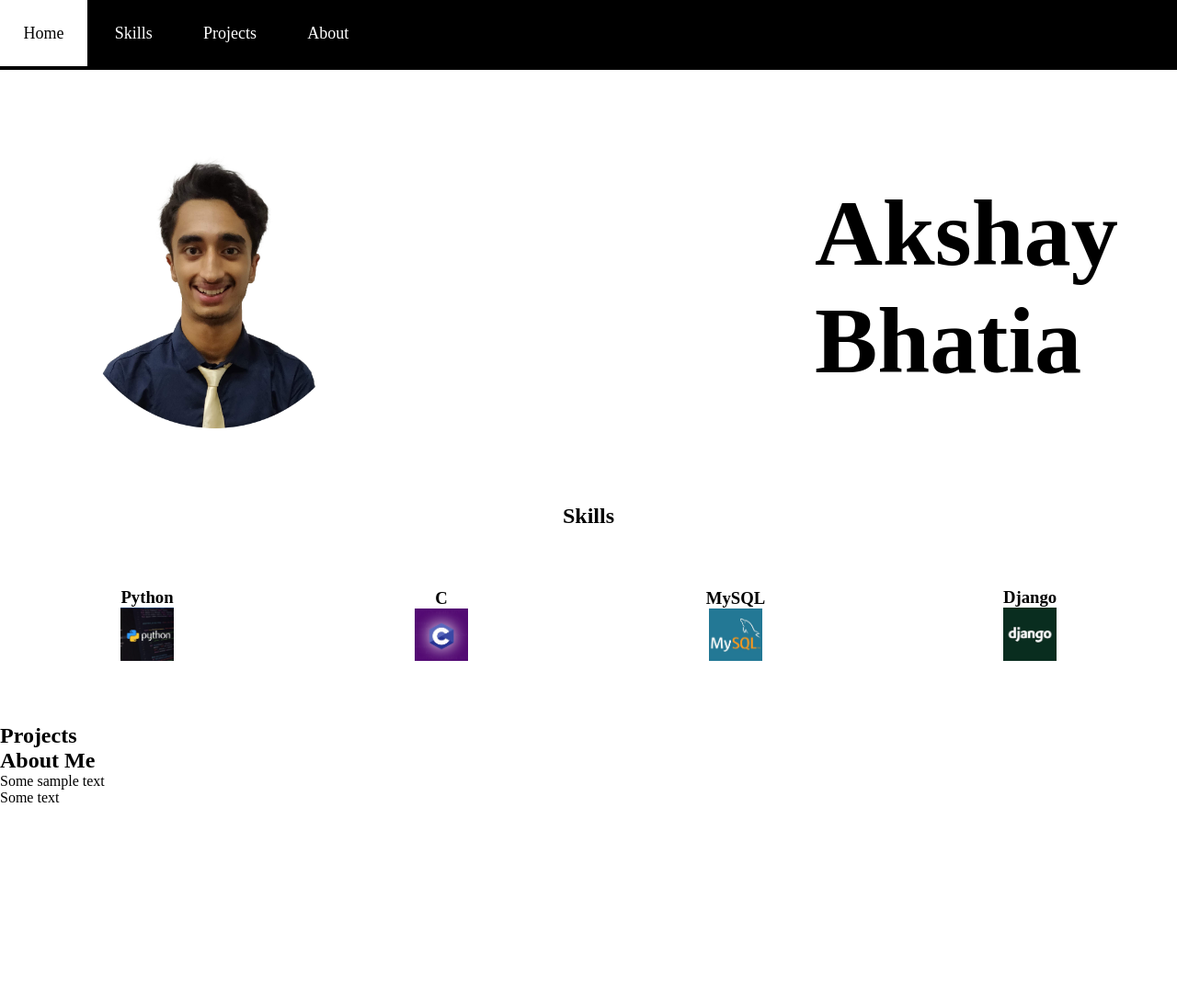
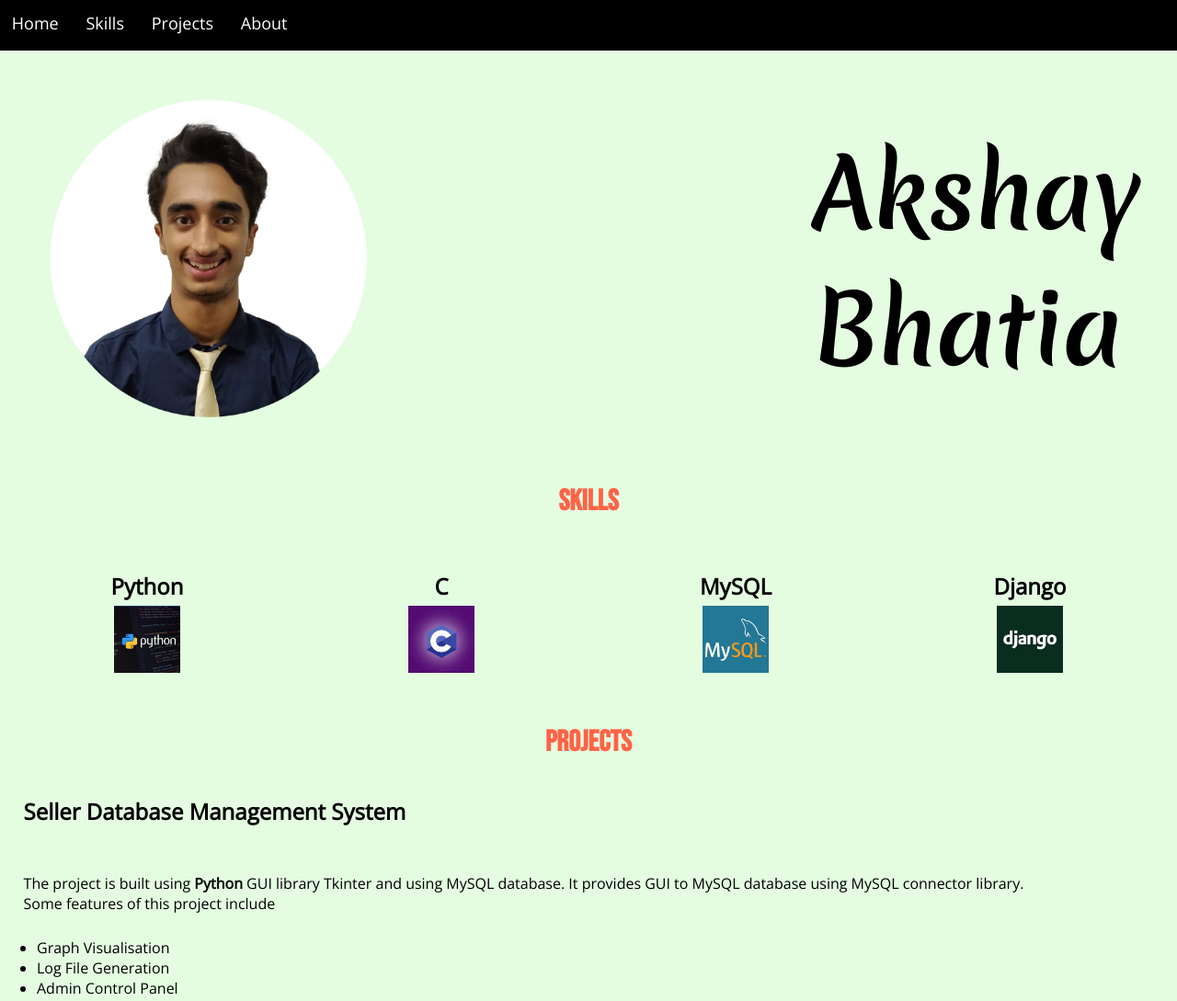
Before and after one commit to Akshay-Bhatia22/Portfolio, a plain HTML site: page HTML/index.html in a window 1280 px wide. Shown: the top 1089 px of the page at 92% size. Before the commit the page ends 877 px from the top, so only its background shows below. Drawn offline with nearby package versions, Linux system fonts and the light colour scheme; a web font is replaced by a local one.

Commit message:
Added project, about section, color scheme and font changes

```diff
--- a/CSS/main.css
+++ b/CSS/main.css
@@ -1,5 +1,13 @@
+@import url('https://fonts.googleapis.com/css2?family=Open+Sans&display=swap');
+@import url('https://fonts.googleapis.com/css2?family=Open+Sans&family=Raleway:ital,wght@1,500&display=swap');
+@import url('https://fonts.googleapis.com/css2?family=Bebas+Neue&display=swap');
+@import url('https://fonts.googleapis.com/css2?family=Birthstone&display=swap');
+@import url('https://fonts.googleapis.com/css2?family=Merienda:wght@700&display=swap');
+
 * {
     margin: 0;
+    font-family: 'open sans';
+    background-color: #E4FDE1;
 }
 /* mobile first */
 .flex-container {
@@ -18,7 +26,7 @@
     }
 }
 .flex-container >div{
-    padding:5%;
+    padding:3%;
     margin:auto;
 }
 
@@ -29,6 +37,7 @@ img.pro-pic {
 
 h1.full-name
 {
+    font-family: 'Merienda', cursive;
     font-size: 8vw;;
 }
 .navbar ul{
@@ -38,19 +47,23 @@ h1.full-name
     margin:0;
     padding: 0;
 }
+.navbar li{
+    background-color: black;
+}
+.navbar li:hover{
+    color: tomato;
+}
 .navbar a{
     list-style-type: none;
     text-decoration: none;
-    padding:2%;
+    padding:1%;
     display:inline-block;
     overflow:hidden;
+    background-color: black;
     color:white;
     font-size: large;
 }
-.navbar a:hover{
-    background-color: white;
-    color: black;
-}
+
 
 .container,.title {
     color:blue;
@@ -63,3 +76,26 @@ h1.full-name
 .skills-img {
     width:30%;
 }
+h1 {
+    font-family: 'Merienda';
+}
+h2 {
+    color: tomato;
+    font-family: 'bebas neue';
+}
+h2 {
+    padding: 1%;
+    text-align: center;
+    font-size: xx-large;
+}
+h3 {
+    font-size: x-large;
+    padding:2%;
+}
+p {
+    padding:2%;
+}
+.foot-note{
+    color: white;
+    background-color: black;
+}
--- a/HTML/index.html
+++ b/HTML/index.html
@@ -30,7 +30,7 @@
 
         <div class="skills-section">
             <a name="skills">
-                <h2>Skills</h2>
+                <b><h2>Skills</h2></b>
             </a>
             <div class="flex-container">
                 <div>
@@ -55,20 +55,26 @@
         </div>
         <div>
             <a name="projects">
-                <h2>Projects</h2>
+                <b><h2>Projects</h2></b>
             </a>
-
+            <h3>Seller Database Management System</h1>
+            <p>The project is built using <b>Python</b> GUI library Tkinter and using MySQL database. It provides GUI to MySQL database using MySQL connector library.
+                <br>Some features of this project include</p>
+                <ul>
+                    <li>Graph Visualisation</li>
+                    <li>Log File Generation</li>
+                    <li>Admin Control Panel</li>
+                </ul>
         </div>
         <div>
             <a name="about">
-                <h2>About Me</h2>
+                <b><h2>About Me</h2></b>
             </a>
-
+            <p>My name is Akshay Bhatia and I am currently pursuing BTech from Ajay Kumar Garg Engineering College. I am tech enthusiast and I love to find how things work. I am passionate about coding and have some hands on experience on languages like Python, C, MySQL.<br>Designing is my hobby and I am well acquainted with  softwares like Photoshop, Illustrator and After Effects.</p>
         </div>
-        <p>Some sample text</p>
     </body>
 
     <footer>
-        <p>Some text</p>
+        <p class="foot-note">Contact : 9971159366</p>
     </footer>
 </html>
```
